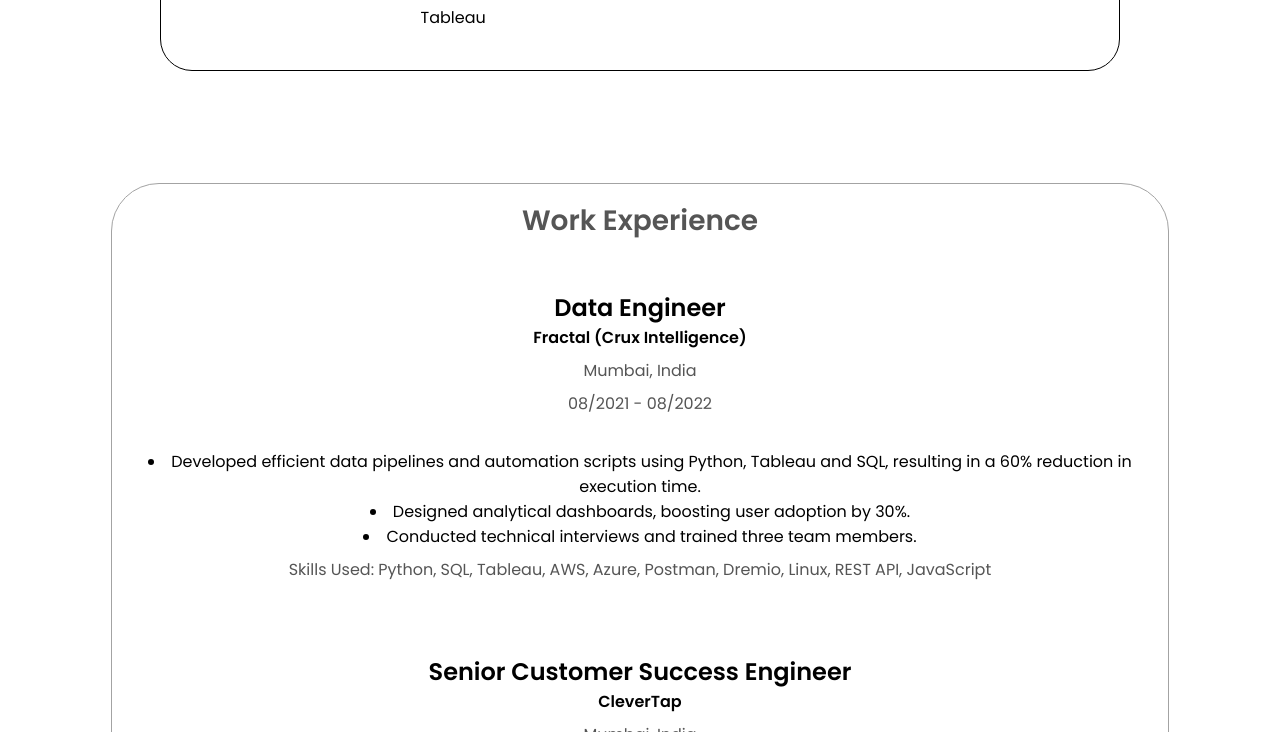
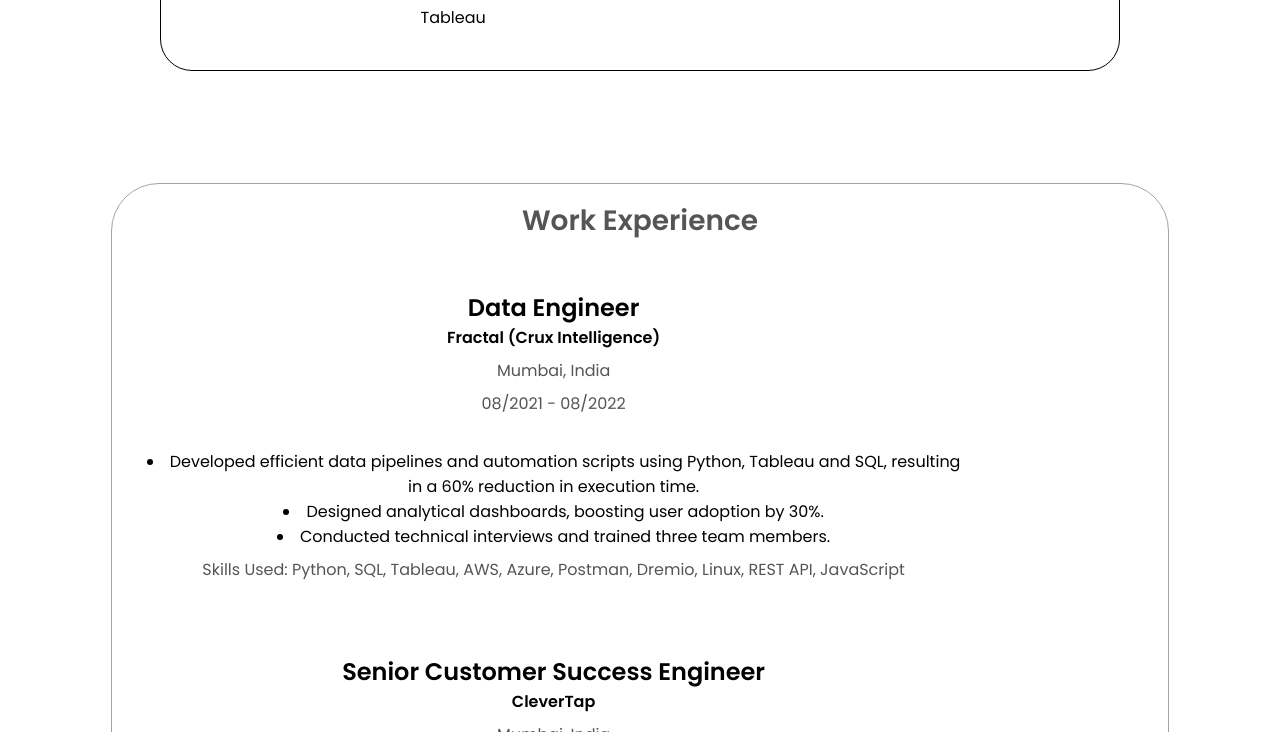
Before and after one commit to yashkantharia/yashkantharia.github.io, a plain HTML site: page index.html in a window 1280 px wide. Shown: the part 2825-3557 px from the top of the page. Drawn offline with Linux system fonts and the light colour scheme.

Commit message:
Update style.css

```diff
--- a/style.css
+++ b/style.css
@@ -300,6 +300,9 @@ section {
   border-color: rgb(163, 163, 163);
   text-align: center;
   margin: 0 auto;
+  overflow: hidden;
+  height: auto;
+  max-width: 80%;
 
   }
 
@@ -443,8 +446,9 @@ footer p {
 .job {
   margin-bottom: 2rem;
   padding: 1rem;
-  max-height: 300px; /* Set a maximum height */
-  overflow-y: auto; /* Enable vertical scrolling if needed */
+  overflow: hidden;
+  height: auto;
+  max-width: 80%;
 }
 
 .job h3 {
```
